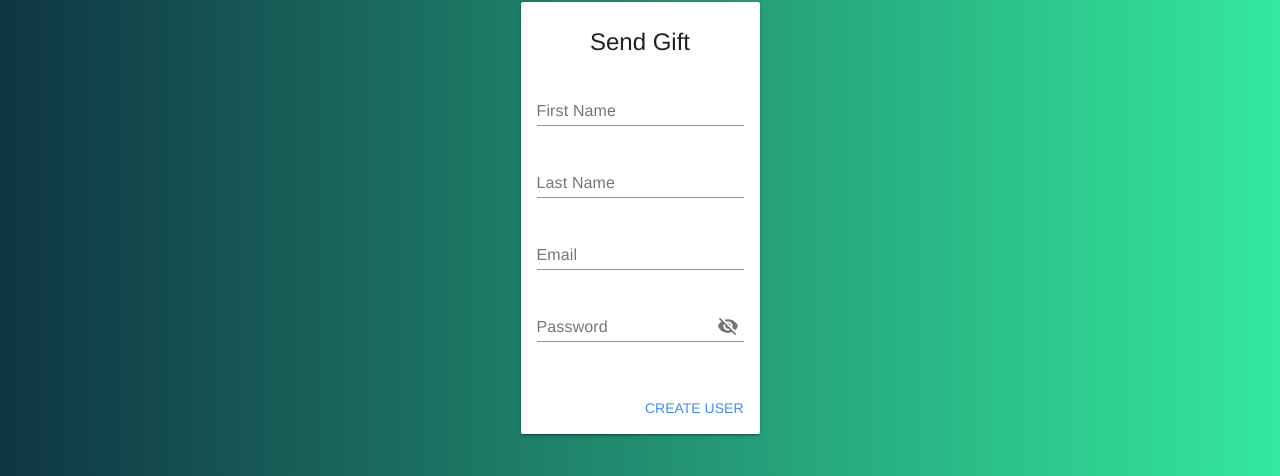
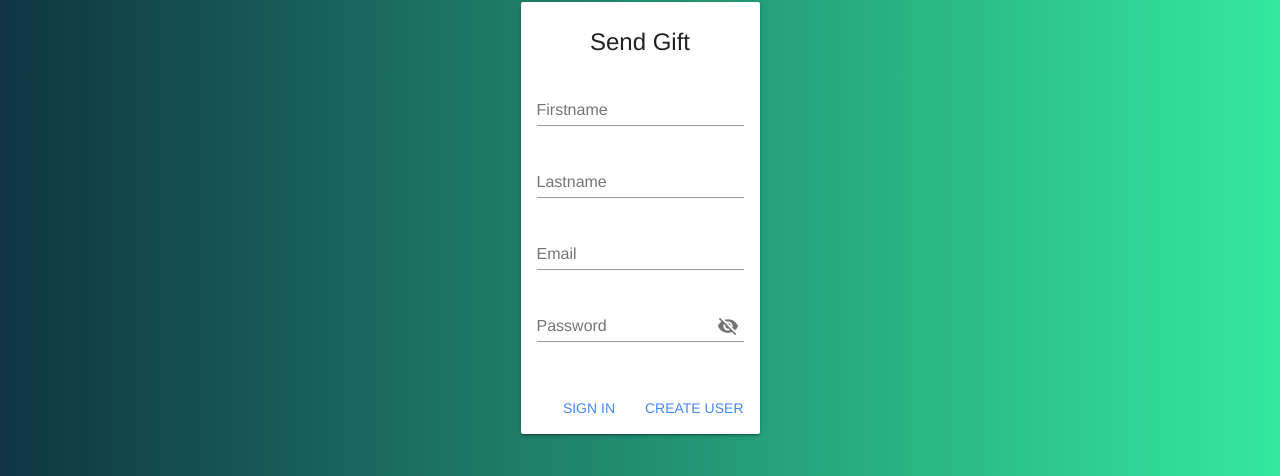
Before and after one commit to ArtemSyvak/send-gift, a Vue app: page /sign-up in a window 1280 px wide. Shown: the part 182-658 px from the top of the page. Built offline with nearby package versions, Linux system fonts and the light colour scheme.

Commit message:
- set user, jwt to store

```diff
--- a/src/components/Authorization/LoginForm.vue
+++ b/src/components/Authorization/LoginForm.vue
@@ -8,11 +8,16 @@
                 <md-card-content>
                     <md-field>
                         <label>Email</label>
-                        <md-input v-model="email"></md-input>
+                        <md-input placeholder="Email"
+                                  v-model="email">
+                        </md-input>
                     </md-field>
                     <md-field>
                         <label>Password</label>
-                        <md-input v-model="password" type="password"></md-input>
+                        <md-input placeholder="Password"
+                                  v-model="password"
+                                  type="password">
+                        </md-input>
                     </md-field>
                 </md-card-content>
                 <md-card-actions class="login-card-actions">
@@ -38,12 +43,37 @@
                 password: ''
             }
         },
+        computed: {
+            user: {
+                get(){
+                    return this.$store.user
+                },
+                set(user){
+                    this.$store.commit('setUser', user)
+                }
+            },
+            token: {
+                get(){
+                    return this.$store.token
+                },
+                set(token){
+                    this.$store.commit('setToken',token)
+                }
+            }
+        },
         methods:{
             login(){
                 UserService
                     .login(this.email,this.password)
-                    .then(res => {console.log(res,'hello!')})
-                    .catch(err => {console.log(err)});
+                    .then(res => {
+                        if(res){
+                            console.log(res);
+                            this.user = res.data.user;
+                            this.token = res.data.token;
+                        }
+                        else return false
+                    })
+                    .catch(err => {console.log(err)})
             }
         }
     }
--- a/src/components/Authorization/SignUpForm.vue
+++ b/src/components/Authorization/SignUpForm.vue
@@ -1,5 +1,6 @@
 <template>
     <div class="authorization-form-container">
+
         <form class="sign-up-form">
             <md-card>
                 <md-card-header>
@@ -9,22 +10,35 @@
                 <md-card-content>
                     <md-field>
                         <label>First Name</label>
-                        <md-input v-model="firstname"></md-input>
+                        <md-input placeholder="Firstname"
+                                  v-model="firstname">
+                        </md-input>
                     </md-field>
                     <md-field>
                         <label>Last Name</label>
-                        <md-input v-model="lastname"></md-input>
+                        <md-input placeholder="Lastname"
+                                  v-model="lastname">
+                        </md-input>
                     </md-field>
                     <md-field>
                         <label>Email</label>
-                        <md-input v-model="email"></md-input>
+                        <md-input placeholder="Email"
+                                  v-model="email">
+                        </md-input>
                     </md-field>
                     <md-field>
                         <label>Password</label>
-                        <md-input v-model="password" type="password"></md-input>
+                        <md-input placeholder="Password"
+                                  v-model="password" type="password">
+                        </md-input>
                     </md-field>
                 </md-card-content>
                 <md-card-actions class="login-card-actions">
+                    <router-link
+                            :to="{path: 'login'}"
+                            tag="md-button"
+                            class="md-primary">Sign In
+                    </router-link>
                     <md-button class="md-primary" @click="signUp">Create User</md-button>
                 </md-card-actions>
             </md-card>
@@ -44,11 +58,26 @@ export default {
             password: ''
         }
     },
+    computed:{
+      user: {
+          get(){
+              return this.$store.user
+          },
+          set(user){
+              this.$store.commit('setUser',user)
+          }
+      }
+    },
     methods:{
         signUp(){
             UserService
                 .signUp(this.firstname,this.lastname,this.email,this.password)
-                .then(res=> console.log(res))
+                .then(res=>{
+                    if(res.data.user){
+                       this.user = res.data.user;
+                    }
+                    else return false
+                })
                 .catch(error => console.log(error));
         }
     }
--- a/src/main.js
+++ b/src/main.js
@@ -5,7 +5,6 @@ import store from './store'
 import VueMaterial from 'vue-material'
 import 'vue-material/dist/vue-material.min.css'
 import 'vue-material/dist/theme/default.css'
-
 Vue.use(VueMaterial);
 Vue.config.productionTip = false;
 
--- a/src/scss/variables.scss
+++ b/src/scss/variables.scss
@@ -2,4 +2,4 @@
   background: #34e89e;  /* fallback for old browsers */
   background: -webkit-linear-gradient(to right, #0f3443, #34e89e);  /* Chrome 10-25, Safari 5.1-6 */
   background: linear-gradient(to right, #0f3443, #34e89e); /* W3C, IE 10+/ Edge, Firefox 16+, Chrome 26+, Opera 12+, Safari 7+ */
-}
+}  ;
--- a/src/store.js
+++ b/src/store.js
@@ -5,10 +5,16 @@ Vue.use(Vuex)
 
 export default new Vuex.Store({
   state: {
-
+    user:null,
+    token:''
   },
   mutations: {
-
+    setUser(state,user){
+      state.user = user;
+    },
+    setToken(state,token){
+      state.token = token;
+    }
   },
   actions: {
 
```
Also changed, not shown: 1 other file (tests, documents, lock files or other folders).
